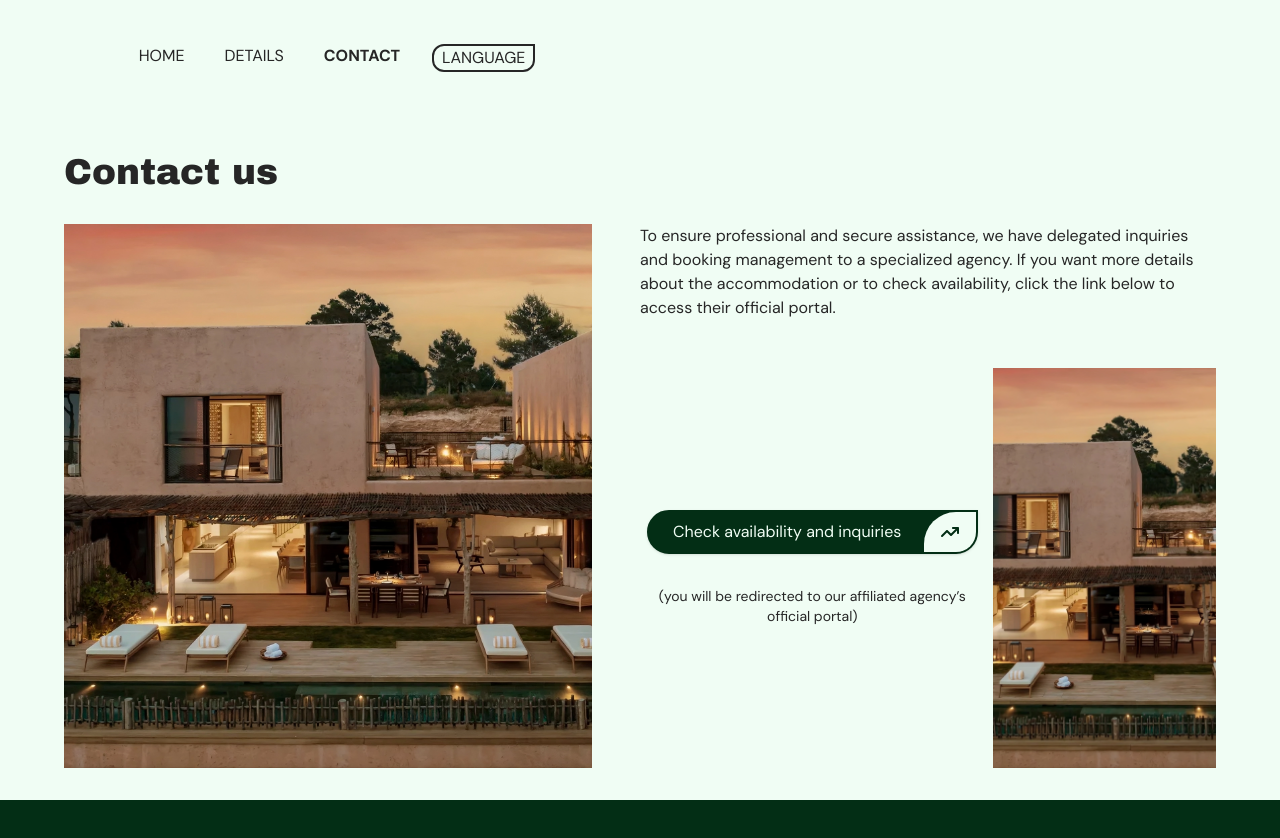
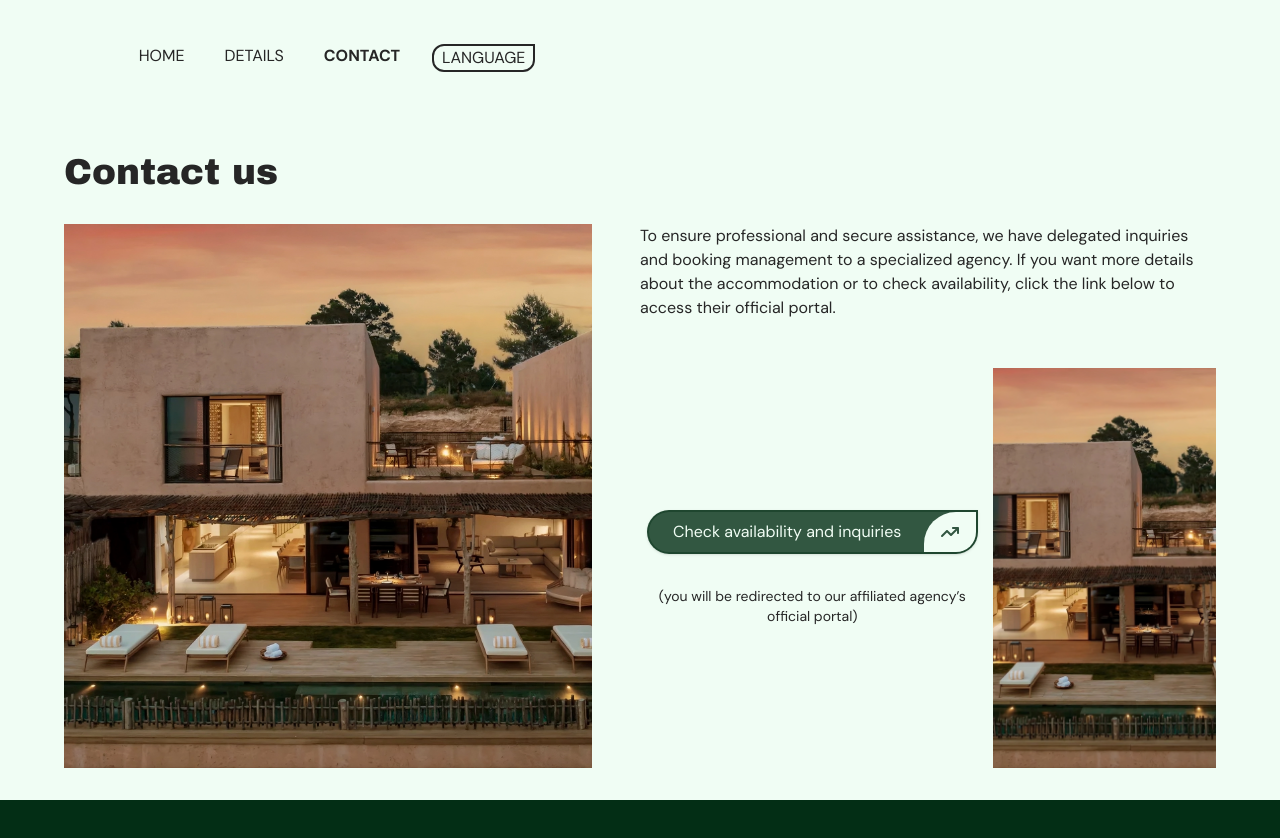
Before and after one commit to JaumeEsquerdo/costera-n1, a Next.js app in the folder costera-n1/: page /en/contacto in a window 1280 px wide. Shown: the top 838 px of the page. Built offline with nearby package versions, Linux system fonts and the light colour scheme.

Commit message:
actualizar colores botones por tonos más claros

```diff
--- a/costera-n1/app/[locale]/contacto/page.jsx
+++ b/costera-n1/app/[locale]/contacto/page.jsx
@@ -37,8 +37,8 @@ export default function Contacto() {
               <div className="flex flex-col w-full items-center justify-center gap-6 lg:gap-8 lg:w-fit">
                 <a
                   className="   group cursor-pointer inline-flex items-stretch
-    border-2 border-green-950
-    bg-green-950
+    border-2 border-green-950/40
+    bg-green-950/80
     text-green-50
     rounded-b-4xl
     rounded-tl-4xl
@@ -59,7 +59,7 @@ export default function Contacto() {
       px-4
       rounded-tl-4xl
       bg-green-50
-      text-green-950
+      text-green-950/80
       -ml-px
       transition-transform duration-200
       group-hover:translate-x-1.5
--- a/costera-n1/app/components/BookingCTA.jsx
+++ b/costera-n1/app/components/BookingCTA.jsx
@@ -48,8 +48,8 @@ export const BookingCTA = () => {
           variants={itemsVariants}
           className="
     group cursor-pointer inline-flex items-stretch
-    border-2 border-green-950
-    bg-green-950
+    border-2 border-green-950/40
+    bg-green-950/80
     text-green-50
     rounded-b-4xl
     rounded-tl-4xl
@@ -72,7 +72,7 @@ export const BookingCTA = () => {
       px-4
       rounded-tl-4xl
       bg-green-50
-      text-green-950
+      text-green-950/80
       -ml-px
       transition-transform duration-200
       group-hover:translate-x-1.5
```
